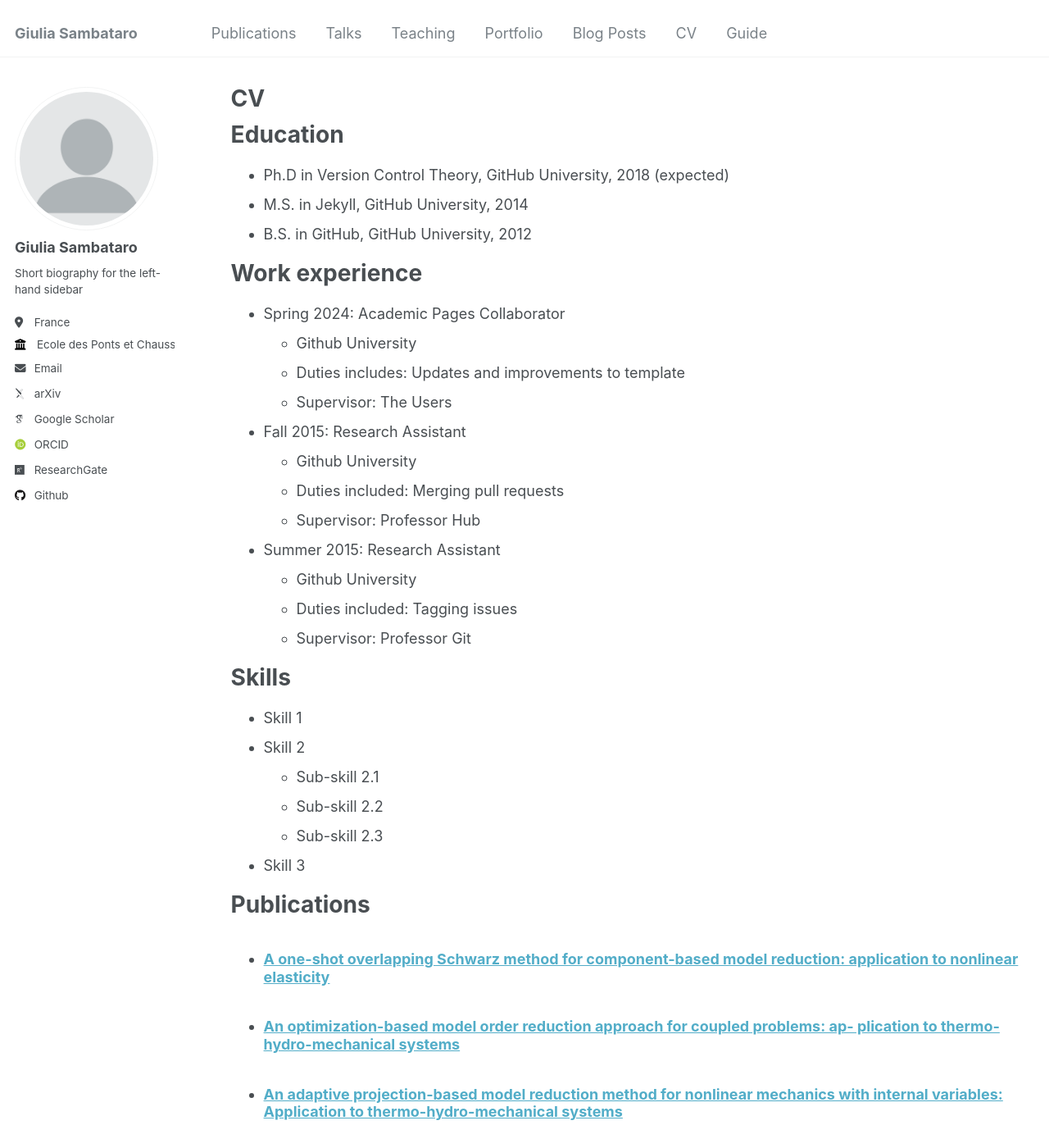
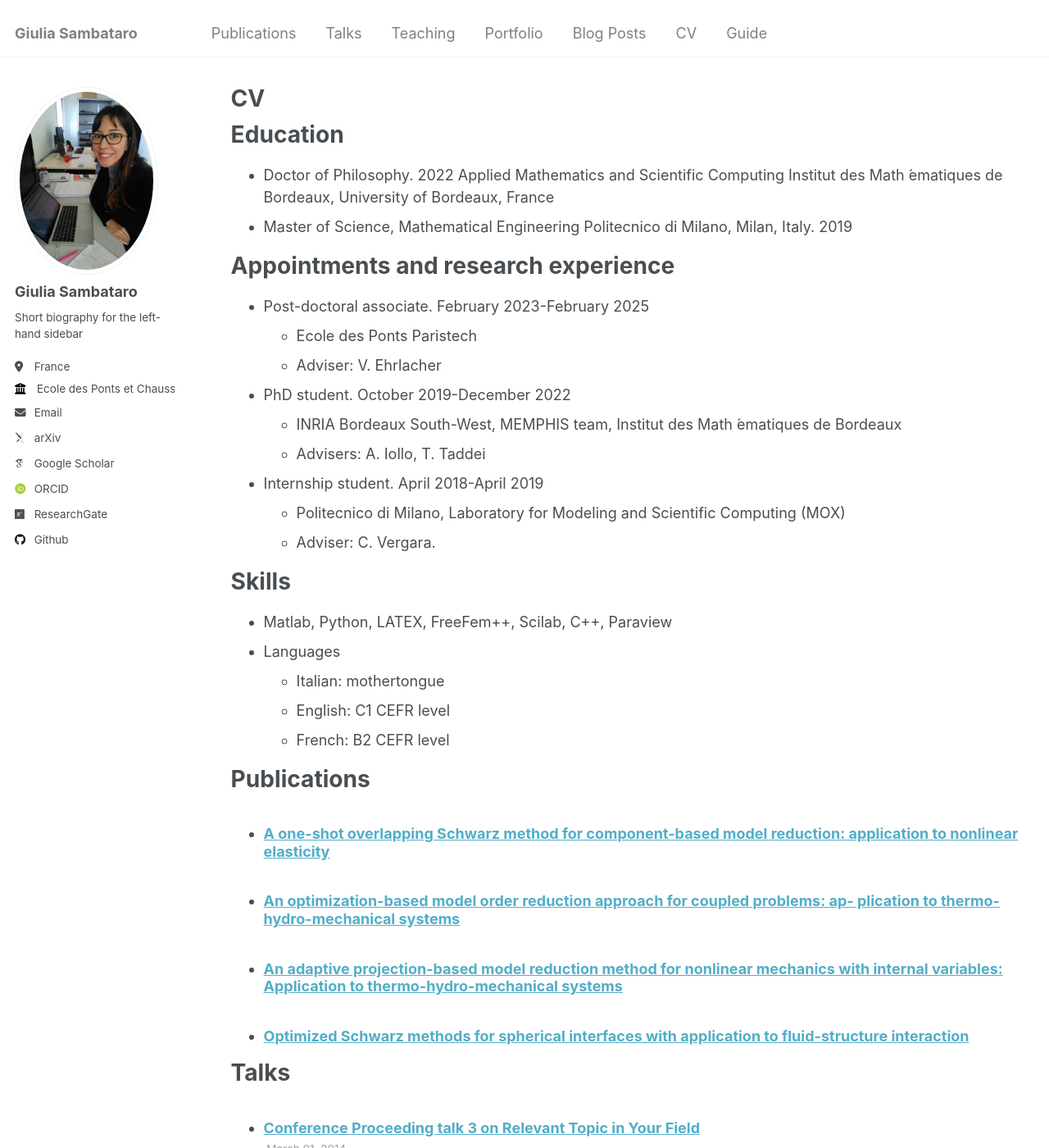
Before and after one commit to gsambata/gsambata.github.io, a Jekyll site: the page built from _pages/cv.md, in a window 1280 px wide and 1400 px high. Shown: the whole window at 82% size. Built offline with Jekyll 4.4.1, drawn with Linux system fonts in a browser that asks for light colours; some web fonts are replaced; some of the changed text lies outside the part shown.

Commit message:
completamento del cv tranne talks

```diff
--- a/_pages/cv.md
+++ b/_pages/cv.md
@@ -11,35 +11,32 @@
 
 Education
 ======
-* Ph.D in Version Control Theory, GitHub University, 2018 (expected)
-* M.S. in Jekyll, GitHub University, 2014
-* B.S. in GitHub, GitHub University, 2012
+* Doctor of Philosophy. 2022
+Applied Mathematics and Scientific Computing
+Institut des Math ́ematiques de Bordeaux, University of Bordeaux, France
+* Master of Science, Mathematical Engineering Politecnico di Milano, Milan, Italy. 2019
 
-Work experience
+Appointments and research experience
 ======
-* Spring 2024: Academic Pages Collaborator
-  * Github University
-  * Duties includes: Updates and improvements to template
-  * Supervisor: The Users
+* Post-doctoral associate. February 2023-February 2025
+  * Ecole des Ponts Paristech
+  * Adviser: V. Ehrlacher
 
-* Fall 2015: Research Assistant
-  * Github University
-  * Duties included: Merging pull requests
-  * Supervisor: Professor Hub
+* PhD student. October 2019-December 2022
+  * INRIA Bordeaux South-West, MEMPHIS team, Institut des Math ́ematiques de Bordeaux
+  * Advisers: A. Iollo, T. Taddei
 
-* Summer 2015: Research Assistant
-  * Github University
-  * Duties included: Tagging issues
-  * Supervisor: Professor Git
+* Internship student. April 2018-April 2019
+  * Politecnico di Milano, Laboratory for Modeling and Scientific Computing (MOX)
+  * Adviser: C. Vergara.
 
 Skills
 ======
-* Skill 1
-* Skill 2
-  * Sub-skill 2.1
-  * Sub-skill 2.2
-  * Sub-skill 2.3
-* Skill 3
+* Matlab, Python, LATEX, FreeFem++, Scilab, C++, Paraview
+* Languages
+  * Italian: mothertongue
+  * English: C1 CEFR level
+  * French: B2 CEFR level
 
 Publications
 ======
@@ -58,7 +55,3 @@
   <ul>{% for post in site.teaching reversed %}
     {% include archive-single-cv.html %}
   {% endfor %}</ul>
-
-Service and leadership
-======
-* Currently signed in to 43 different slack teams
```
Also changed, not shown: _teaching/2014-spring-teaching-1.md (+5 -16 lines), _teaching/2015-spring-teaching-2.md (+5 -5 lines), images/profile.png, 3 other files.
